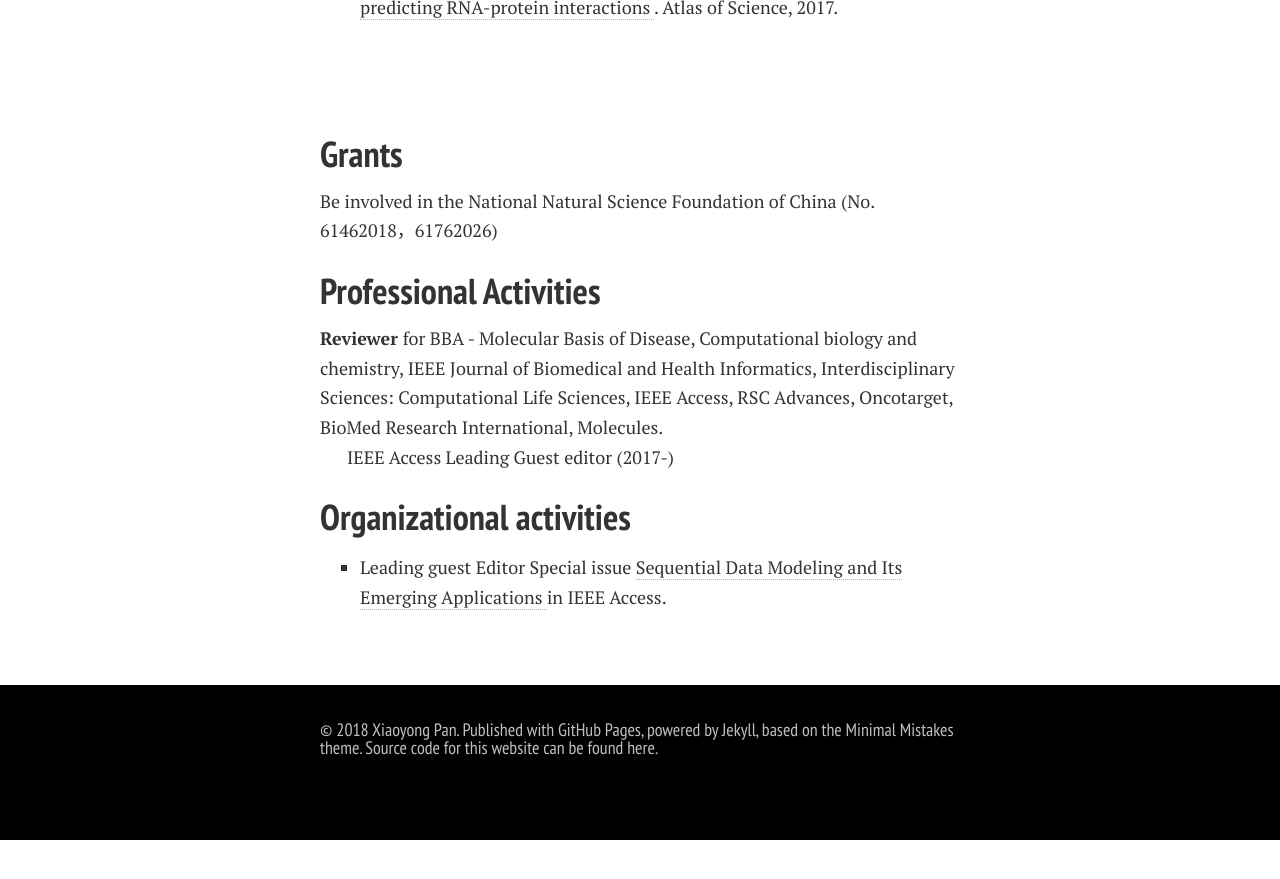
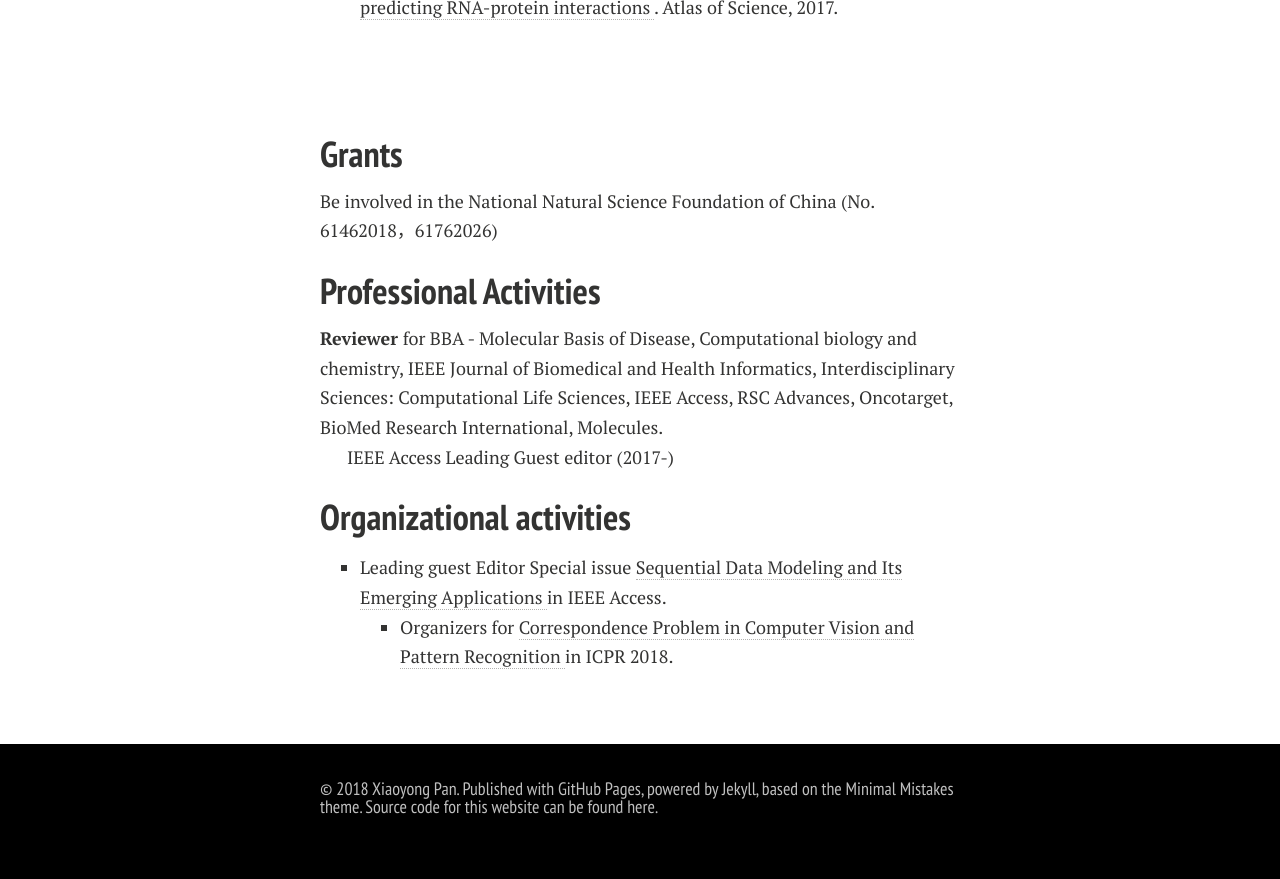
Before and after one commit to xypan1232/xypan1232.github.io, a Jekyll site: the page built from publications.md, in a window 1280 px wide and 900 px high, scrolled down 3216 px. Shown: the top 879 px of the window. Built offline with Jekyll 4.4.1, drawn with Linux system fonts in a browser that asks for light colours; nearby versions of some CDN libraries; Markdown is read by kramdown in place of the engine named in the settings; before the commit the page ends 4056 px from its top, so only the background shows below that.

Commit message:
Update publications.md

```diff
--- a/publications.md
+++ b/publications.md
@@ -99,5 +99,6 @@ IEEE Access Leading Guest editor (2017-) <br>
 
 ## Organizational activities
 <ul><li>Leading guest Editor Special issue <a href="http://ieeeaccess.ieee.org/special-sections/sequential-data-modeling-emerging-applications/">Sequential Data Modeling and Its Emerging Applications </a> in IEEE Access. </li>
+<ul><li> Organizers for <a href="http://vision.ia.ac.cn/CCPRWorkshop2018/index.html">Correspondence Problem in Computer Vision and Pattern Recognition </a> in ICPR 2018. </li>
 
 </ul>
```
